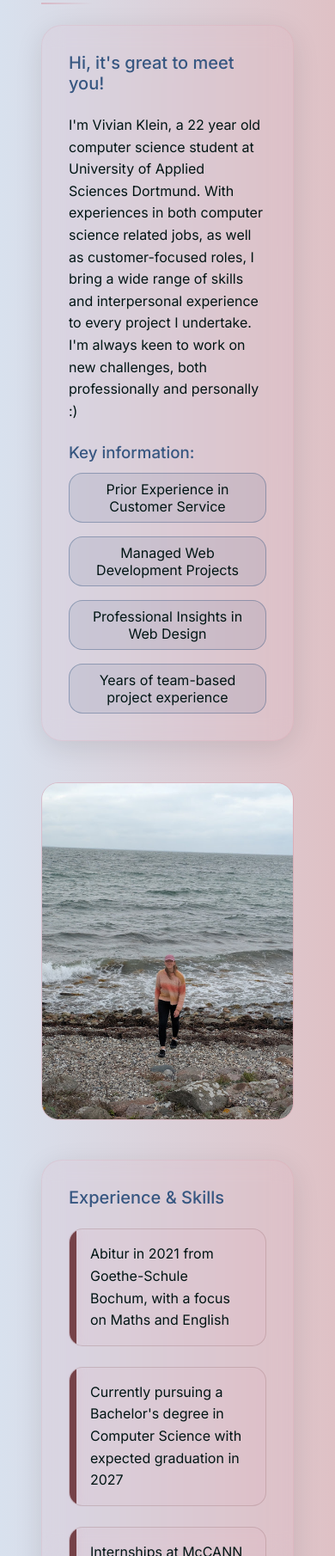
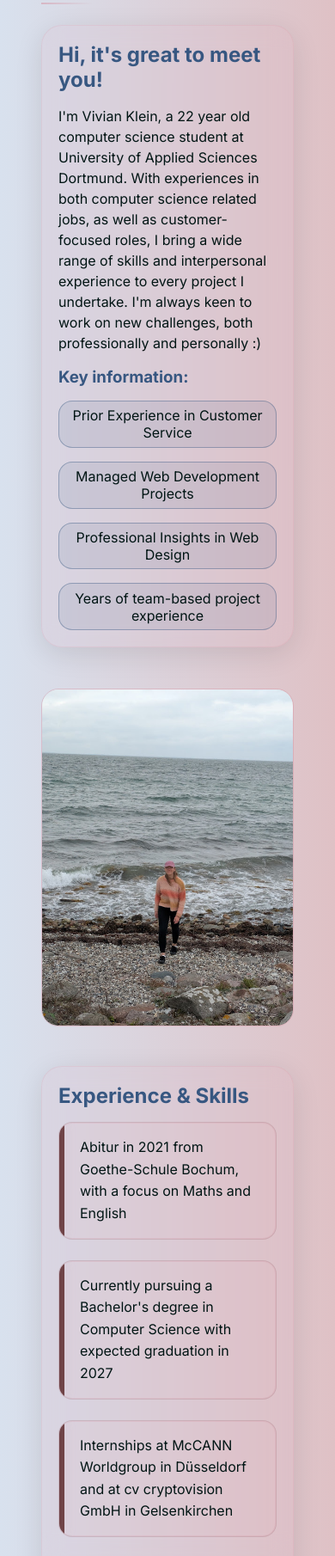
Before and after one commit to Laethera/laethera.github.io, an Astro site: page / in a window 390 px wide. Shown: the part 190-2000 px from the top of the page at 86% size. Built offline with nearby package versions, Linux system fonts and the light colour scheme; Astro itself is replaced by a stand-in of ours.

Commit message:
Refactor About Me by extracting reusable sections into components

```diff
--- a/src/components/About-Me.astro
+++ b/src/components/About-Me.astro
@@ -1,15 +1,17 @@
 ---
 import aboutImage from '../assets/portrait.png';
+import SkillItem from './SkillItem.astro';
+import TextTile from './TextTile.astro';
+import AccentedTile from './AccentedTile.astro';
+import FullWidthSection from './FullWidthSection.astro';
 ---
 
 <section class="about-section">
     <div class="about-content">
         <h2 class="section-title">About Me</h2>
         <div class="bio-container">
-            <div class="bio-text">
-                <h2 class="intro">
-                    Hi, it's great to meet you!
-                </h2>
+            <TextTile>
+                <h2 class="intro">Hi, it's great to meet you!</h2>
                 <p class="details">
                     {(() => {
                         const birth = new Date('2003-04-29');
@@ -23,33 +25,33 @@ import aboutImage from '../assets/portrait.png';
                     skills and interpersonal experience to every project I undertake.
                     I'm always keen to work on new challenges, both professionally and personally :)
                 </p>
-                <h3 class="focus-areas">
-                    Key information:
-                </h3>
+
+                <h3 class="intro">Key information:</h3>
+
                 <ul class="skills-list">
-                    <li class="skill-item">Prior Experience in Customer Service</li>
-                    <li class="skill-item">Managed Web Development Projects</li>
-                    <li class="skill-item">Professional Insights in Web Design</li>
-                    <li class="skill-item">Years of team-based project experience</li>
+                    <SkillItem>Prior Experience in Customer Service</SkillItem>
+                    <SkillItem>Managed Web Development Projects</SkillItem>
+                    <SkillItem>Professional Insights in Web Design</SkillItem>
+                    <SkillItem>Years of team-based project experience</SkillItem>
                 </ul>
-            </div>
+            </TextTile>
+
             <div class="image-card">
                 <img src={aboutImage.src} alt="About image" class="about-image" />
             </div>
-            <div class="full-width-section">
-                <h2 class="intro">
-                    Experience & Skills
-                </h2>
-                <!-- Use a div here instead of a p to avoid placing a block <ul> inside a paragraph -->
+
+            <FullWidthSection>
+                <h2 class="intro">Experience & Skills</h2>
                 <div class="details">
                     <ul>
-                        <li>Abitur in 2021 from Goethe-Schule Bochum, with a focus on Maths and English</li>
-                        <li>Currently pursuing a Bachelor's degree in Computer Science with expected graduation in 2027</li>
-                        <li>Internships at McCANN Worldgroup in Düsseldorf and at cv cryptovision GmbH in Gelsenkirchen</li>
-                        <li>Part-time job experience in customer service, web development, and web design at DWDigi Essen</li>
+                        <AccentedTile>Abitur in 2021 from Goethe-Schule Bochum, with a focus on Maths and English</AccentedTile>
+                        <AccentedTile>Currently pursuing a Bachelor's degree in Computer Science with expected graduation in 2027</AccentedTile>
+                        <AccentedTile>Internships at McCANN Worldgroup in Düsseldorf and at cv cryptovision GmbH in Gelsenkirchen</AccentedTile>
+                        <AccentedTile>Part-time job experience in customer service, web development, and web design at DWDigi Essen</AccentedTile>
                     </ul>
                 </div>
-            </div>
+            </FullWidthSection>
+        </div>
         </div>
     </div>
 </section>
@@ -87,67 +89,9 @@ import aboutImage from '../assets/portrait.png';
         display: grid;
         grid-template-columns: 1.5fr 1fr;
         gap: 3rem;
-        /* stretch so the image column matches the bio text height */
         align-items: stretch;
     }
 
-    .bio-text {
-        background: rgba(var(--glow-accent), 0.08);
-        backdrop-filter: blur(12px);
-        border-radius: 1.5rem;
-        padding: 2rem;
-        box-shadow:
-            0 8px 32px rgba(0, 0, 0, 0.1),
-            inset 0 0 0 1px var(--glow-soft);
-    }
-
-    .intro {
-        font-size: 1.25rem;
-        margin-bottom: 1.5rem;
-        font-weight: 500;
-    }
-
-    .details {
-        color: var(--text-color);
-        line-height: 1.6;
-        margin-bottom: 1.5rem;
-    }
-
-    .focus-areas {
-        font-weight: 500;
-        margin-bottom: 0.75rem;
-    }
-
-    .skills-list {
-        display: grid;
-        grid-template-columns: repeat(auto-fit, minmax(140px, 1fr));
-        gap: 1rem;
-        list-style: none;
-        padding: 0;
-        margin: 0;
-    }
-
-    .skill-item {
-        color: var(--text-color);
-        background: color-mix(in srgb, var(--secondary-color) 10%, transparent);
-        padding: 0.5rem 1rem;
-        border-radius: 1rem;
-        border: 1px solid color-mix(in srgb, var(--secondary-color) 40%, transparent);
-        text-align: center;
-        transition: all 0.3s ease;
-        display: flex;
-        align-items: center;
-        justify-content: center;
-        min-height: 2.5rem;
-    }
-
-    .skill-item:hover {
-        background: color-mix(in srgb, var(--secondary-color) 15%, transparent);
-        transform: translateY(-2px);
-        box-shadow: var(--glow-subtle);
-    }
-
-    /* image column that fills the remaining space and matches bio height */
     .image-card {
         height: 100%;
         display: block;
@@ -163,54 +107,16 @@ import aboutImage from '../assets/portrait.png';
         object-fit: cover;
     }
 
-    .full-width-section {
-        grid-column: 1 / -1;
-        background: rgba(var(--glow-accent), 0.08);
-        backdrop-filter: blur(12px);
-        border-radius: 1.5rem;
-        padding: 2rem;
-        box-shadow:
-            0 8px 32px rgba(0, 0, 0, 0.1),
-            inset 0 0 0 1px var(--glow-soft);
+    .intro{
+        margin: 1rem 0;
     }
 
-    .full-width-section ul {
-        list-style: none;
-        padding: 0;
-        margin: 0;
-        display: grid;
-        /* allow up to 2 items per row; items won't get smaller than 200px */
-        grid-template-columns: repeat(2, minmax(200px, 1fr));
-        gap: 1.5rem;
+    .intro:first-child{
+        margin-top: 0;
     }
 
-    .full-width-section li {
-        background: rgba(var(--glow-accent), 0.05);
-        border-radius: 1rem;
-        padding: 1rem 1.5rem;
-        line-height: 1.6;
-        border: 1px solid color-mix(in srgb, var(--primary-color) 20%, transparent);
-        transition: all 0.3s ease;
-        position: relative;
-        overflow: hidden;
-    }
-
-    .full-width-section li::before {
-        content: '';
-        position: absolute;
-        top: 0;
-        left: 0;
-        width: 8px;
-        height: 100%;
-        background: var(--primary-color);
-        box-shadow: var(--glow-subtle);
-    }
-
-    .full-width-section li:hover {
-        transform: translateY(-2px);
-        background: rgba(var(--glow-accent), 0.08);
-        box-shadow: var(--glow-subtle);
-        border-color: color-mix(in srgb, var(--primary-color) 30%, transparent);
+    .details{
+        line-height: 1.5;
     }
 
     @media (max-width: 768px) {
@@ -226,9 +132,5 @@ import aboutImage from '../assets/portrait.png';
         .section-title {
             font-size: 2rem;
         }
-        /* ensure the experience/skills list becomes a single column on small screens */
-        .full-width-section ul {
-            grid-template-columns: 1fr;
-        }
     }
 </style>
--- /dev/null
+++ b/src/components/AccentedTile.astro
@@ -0,0 +1,41 @@
+---
+const { title = '', class: extra = '' } = Astro.props;
+---
+
+<li class={`accented-tile ${extra}`} data-type="accented">
+  {title ? <h3 class="accented-tile__title">{title}</h3> : null}
+  <slot />
+</li>
+
+<style>
+  .accented-tile {
+    background: rgba(var(--glow-accent), 0.06);
+    border-radius: 1rem;
+    padding: 1rem 1.5rem;
+    line-height: 1.6;
+    border: 1px solid color-mix(in srgb, var(--primary-color) 18%, transparent);
+    transition: all 0.3s ease;
+    position: relative;
+    overflow: hidden;
+    box-shadow: inset 0 0 0 1px var(--glow-soft);
+  }
+
+  .accented-tile::before {
+    content: '';
+    position: absolute;
+    top: 0;
+    left: 0;
+    width: 6px;
+    height: 100%;
+    background: color-mix(in srgb, var(--primary-color) 85%, black 10%);
+    box-shadow: var(--glow-subtle);
+  }
+
+  .accented-tile:hover {
+    transform: translateY(-2px);
+    background: rgba(var(--glow-accent), 0.09);
+    box-shadow: var(--glow-subtle);
+  }
+
+  .accented-tile__title { margin: 0 0 0.5rem 0; }
+</style>
--- /dev/null
+++ b/src/components/FullWidthSection.astro
@@ -0,0 +1,42 @@
+---
+const { class: extra = '' } = Astro.props;
+---
+
+<div class={`full-width-section ${extra}`}>
+  <slot />
+</div>
+
+<style>
+  .full-width-section {
+    grid-column: 1 / -1;
+    background: rgba(var(--glow-accent), 0.08);
+    backdrop-filter: blur(12px);
+    border-radius: 1.5rem;
+    padding: 2rem;
+    box-shadow:
+      0 8px 32px rgba(0, 0, 0, 0.1),
+      inset 0 0 0 1px var(--glow-soft);
+  }
+
+  /* The UL inside the slotted content needs a global selector so the
+     styles apply to markup passed into the slot. */
+  :global(.full-width-section ul) {
+    list-style: none;
+    padding: 0;
+    margin: 0;
+    display: grid;
+    /* allow up to 2 items per row; items won't get smaller than 200px */
+    grid-template-columns: repeat(2, minmax(200px, 1fr));
+    gap: 1.5rem;
+  }
+
+  @media (max-width: 768px) {
+    .full-width-section {
+      padding: 1.25rem;
+    }
+
+    :global(.full-width-section ul) {
+      grid-template-columns: 1fr;
+    }
+  }
+</style>
--- /dev/null
+++ b/src/components/SkillItem.astro
@@ -0,0 +1,36 @@
+---
+const { class: extra = '' } = Astro.props;
+---
+
+<li class={`skill-item ${extra}`}>
+  <slot />
+</li>
+
+<style>
+  .skill-item {
+    color: var(--text-color);
+    background: color-mix(in srgb, var(--secondary-color) 10%, transparent);
+    padding: 0.5rem 1rem;
+    border-radius: 1rem;
+    border: 1px solid color-mix(in srgb, var(--secondary-color) 40%, transparent);
+    text-align: center;
+    transition: all 0.3s ease;
+    display: flex;
+    align-items: center;
+    justify-content: center;
+    min-height: 2.5rem;
+  }
+
+  .skill-item:hover {
+    background: color-mix(in srgb, var(--secondary-color) 15%, transparent);
+    transform: translateY(-2px);
+    box-shadow: var(--glow-subtle);
+  }
+
+  /* small-screen tweak */
+  @media (max-width: 480px) {
+    .skill-item {
+      padding: 0.4rem 0.75rem;
+    }
+  }
+</style>
--- /dev/null
+++ b/src/components/TextTile.astro
@@ -0,0 +1,52 @@
+---
+const { class: extra = '' } = Astro.props;
+---
+
+<div class={`text-tile ${extra}`}>
+  <slot />
+</div>
+
+<style>
+  .text-tile {
+    background: rgba(var(--glow-accent), 0.08);
+    backdrop-filter: blur(12px);
+    border-radius: 1.5rem;
+    padding: 2rem;
+    box-shadow:
+      0 8px 32px rgba(0, 0, 0, 0.1),
+      inset 0 0 0 1px var(--glow-soft);
+  }
+
+  .text-tile .intro {
+    font-size: 1.25rem;
+    margin-bottom: 1.5rem;
+    font-weight: 500;
+  }
+
+  .text-tile .details {
+    color: var(--text-color);
+    line-height: 1.6;
+    margin-bottom: 1.5rem;
+  }
+
+  .text-tile .focus-areas {
+    font-weight: 500;
+    margin-bottom: 0.75rem;
+  }
+
+  /* Style the slotted .skills-list globally so the UL placed inside the slot
+     receives the intended grid layout. Using :global keeps the styles in the
+     component file while allowing them to apply to slotted markup. */
+  :global(.skills-list) {
+    display: grid;
+    grid-template-columns: repeat(auto-fit, minmax(140px, 1fr));
+    gap: 1rem;
+    list-style: none;
+    padding: 0;
+    margin: 0;
+  }
+
+  @media (max-width: 768px) {
+    .text-tile { padding: 1.25rem; }
+  }
+</style>
--- a/src/components/Welcome.astro
+++ /dev/null
@@ -1,218 +0,0 @@
----
-import astroLogo from '../assets/astro.svg';
-import background from '../assets/background.svg';
----
-
-<div id="container">
-	<img id="background" src={background.src} alt="" fetchpriority="high" />
-	<main class="content">
-		<section id="hero">
-			<a href="https://astro.build"
-				><img src={astroLogo.src} width="115" height="48" alt="Astro Homepage" /></a
-			>
-			<h1>
-				To get started, open the <code><pre>src/pages</pre></code> directory in your project.
-			</h1>
-			<section id="links">
-				<a class="button" href="https://docs.astro.build">Read our docs</a>
-				<a href="https://astro.build/chat"
-					>Join our Discord <svg xmlns="http://www.w3.org/2000/svg" viewBox="0 0 127.14 96.36"
-						><path
-							fill="currentColor"
-							d="M107.7 8.07A105.15 105.15 0 0 0 81.47 0a72.06 72.06 0 0 0-3.36 6.83 97.68 97.68 0 0 0-29.11 0A72.37 72.37 0 0 0 45.64 0a105.89 105.89 0 0 0-26.25 8.09C2.79 32.65-1.71 56.6.54 80.21a105.73 105.73 0 0 0 32.17 16.15 77.7 77.7 0 0 0 6.89-11.11 68.42 68.42 0 0 1-10.85-5.18c.91-.66 1.8-1.34 2.66-2a75.57 75.57 0 0 0 64.32 0c.87.71 1.76 1.39 2.66 2a68.68 68.68 0 0 1-10.87 5.19 77 77 0 0 0 6.89 11.1 105.25 105.25 0 0 0 32.19-16.14c2.64-27.38-4.51-51.11-18.9-72.15ZM42.45 65.69C36.18 65.69 31 60 31 53s5-12.74 11.43-12.74S54 46 53.89 53s-5.05 12.69-11.44 12.69Zm42.24 0C78.41 65.69 73.25 60 73.25 53s5-12.74 11.44-12.74S96.23 46 96.12 53s-5.04 12.69-11.43 12.69Z"
-						></path></svg
-					>
-				</a>
-			</section>
-		</section>
-	</main>
-
-	<a href="https://astro.build/blog/astro-5/" id="news" class="box">
-		<svg width="32" height="32" fill="none" xmlns="http://www.w3.org/2000/svg"
-			><path
-				d="M24.667 12c1.333 1.414 2 3.192 2 5.334 0 4.62-4.934 5.7-7.334 12C18.444 28.567 18 27.456 18 26c0-4.642 6.667-7.053 6.667-14Zm-5.334-5.333c1.6 1.65 2.4 3.43 2.4 5.333 0 6.602-8.06 7.59-6.4 17.334C13.111 27.787 12 25.564 12 22.666c0-4.434 7.333-8 7.333-16Zm-6-5.333C15.111 3.555 16 5.556 16 7.333c0 8.333-11.333 10.962-5.333 22-3.488-.774-6-4-6-8 0-8.667 8.666-10 8.666-20Z"
-				fill="#111827"></path></svg
-		>
-		<h2>What's New in Astro 5.0?</h2>
-		<p>
-			From content layers to server islands, click to learn more about the new features and
-			improvements in Astro 5.0
-		</p>
-	</a>
-</div>
-
-<style>
-	#background {
-		position: fixed;
-		top: 0;
-		left: 0;
-		width: 100%;
-		height: 100%;
-	}
-
-	.content {
-		padding-top: var(--header-height);
-		z-index: -1;
-		filter: blur(100px);
-	}
-
-	#container {
-		font-family: Inter, Roboto, 'Helvetica Neue', 'Arial Nova', 'Nimbus Sans', Arial, sans-serif;
-		height: 100%;
-	}
-
-	main {
-		height: 100%;
-		display: flex;
-		justify-content: center;
-	}
-
-	#hero {
-		display: flex;
-		align-items: start;
-		flex-direction: column;
-		justify-content: center;
-		padding: 16px;
-	}
-
-	h1 {
-		font-size: 22px;
-		margin-top: 0.25em;
-	}
-
-	#links {
-		display: flex;
-		gap: 16px;
-	}
-
-	#links a {
-		display: flex;
-		align-items: center;
-		padding: 10px 12px;
-		color: #111827;
-		text-decoration: none;
-		transition: color 0.2s;
-	}
-
-	#links a:hover {
-		color: rgb(78, 80, 86);
-	}
-
-	#links a svg {
-		height: 1em;
-		margin-left: 8px;
-	}
-
-	#links a.button {
-		/* use themeable text color for button text */
-		color: var(--text-color);
-		background: linear-gradient(83.21deg, #3245ff 0%, #bc52ee 100%);
-		box-shadow: inset 0 0 0 1px rgba(var(--glow-accent), 0.12), inset 0 -2px 0 rgba(0, 0, 0, 0.24);
-		border-radius: 10px;
-		border: var(--button-outline);
-		transition: transform 0.18s ease, box-shadow 0.18s ease, background 0.18s ease;
-	}
-
-	#links a.button:hover {
-		color: rgb(230, 230, 230);
-		/* stronger glow on hover */
-		box-shadow: var(--glow-secondary), inset 0 -2px 0 rgba(0,0,0,0.24);
-		transform: translateY(-3px);
-	}
-
-	pre {
-		font-family:
-			ui-monospace, 'Cascadia Code', 'Source Code Pro', Menlo, Consolas, 'DejaVu Sans Mono',
-			monospace;
-		font-weight: normal;
-		background: linear-gradient(14deg, #d83333 0%, #f041ff 100%);
-		-webkit-background-clip: text;
-		-webkit-text-fill-color: transparent;
-		background-clip: text;
-		margin: 0;
-	}
-
-	h2 {
-		margin: 0 0 1em;
-		font-weight: normal;
-		color: #111827;
-		font-size: 20px;
-	}
-
-	p {
-		color: #4b5563;
-		font-size: 16px;
-		line-height: 24px;
-		letter-spacing: -0.006em;
-		margin: 0;
-	}
-
-	code {
-		display: inline-block;
-		background:
-			linear-gradient(66.77deg, #f3cddd 0%, #f5cee7 100%) padding-box,
-			linear-gradient(155deg, #d83333 0%, #f041ff 18%, #f5cee7 45%) border-box;
-		border-radius: 8px;
-		border: 1px solid transparent;
-		padding: 6px 8px;
-	}
-
-	.box {
-		padding: 16px;
-		background: rgba(255, 255, 255, 1);
-		border-radius: 16px;
-		border: 1px solid white;
-	}
-
-	#news {
-		position: absolute;
-		bottom: 16px;
-		right: 16px;
-		max-width: 300px;
-		text-decoration: none;
-		transition: background 0.2s;
-		backdrop-filter: blur(50px);
-	}
-
-	#news:hover {
-		background: rgba(var(--glow-accent), 0.55);
-		box-shadow: var(--glow-primary);
-	}
-
-	@media screen and (max-height: 368px) {
-		#news {
-			display: none;
-		}
-	}
-
-	@media screen and (max-width: 768px) {
-		#container {
-			display: flex;
-			flex-direction: column;
-		}
-
-		#hero {
-			display: block;
-			padding-top: 10%;
-		}
-
-		#links {
-			flex-wrap: wrap;
-		}
-
-		#links a.button {
-			padding: 14px 18px;
-		}
-
-		#news {
-			right: 16px;
-			left: 16px;
-			bottom: 2.5rem;
-			max-width: 100%;
-		}
-
-		h1 {
-			line-height: 1.5;
-		}
-	}
-</style>
--- a/src/pages/index.astro
+++ b/src/pages/index.astro
@@ -1,5 +1,4 @@
 ---
-import Welcome from '../components/Welcome.astro';
 import Layout from '../layouts/Layout.astro';
 import Header from '../components/Header.astro';
 import AboutMe from '../components/About-Me.astro';
```
